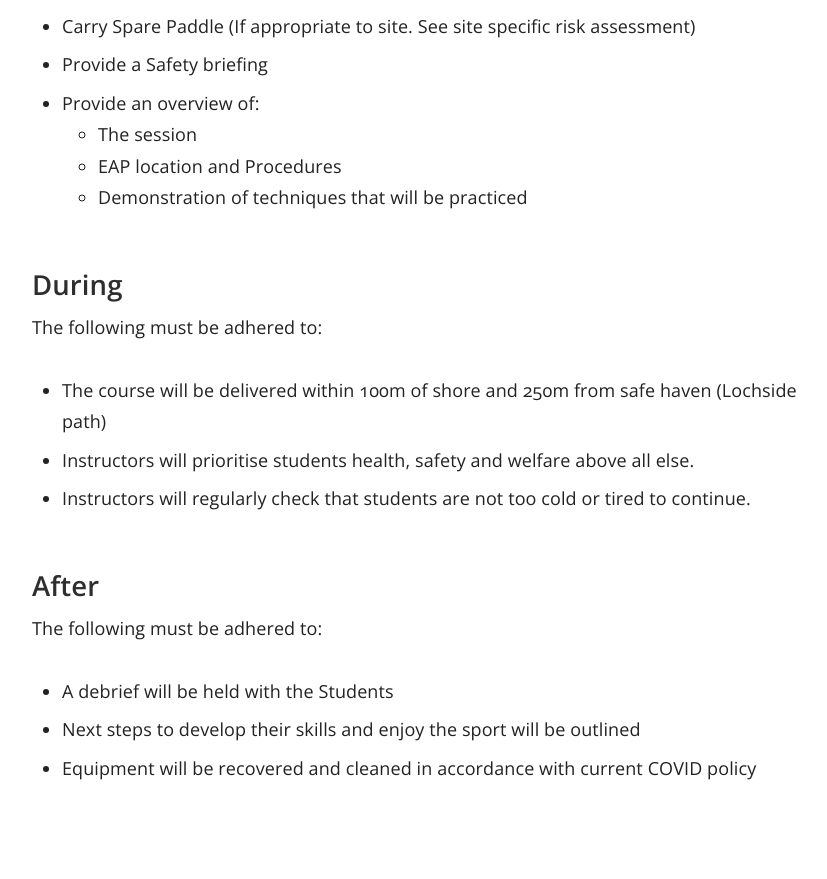
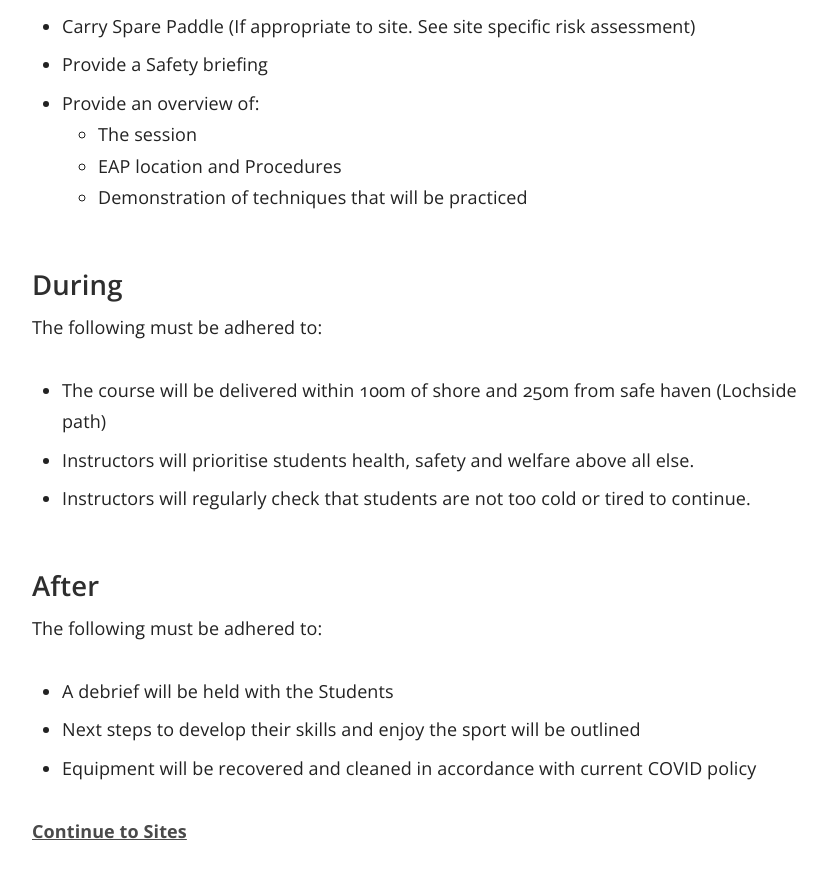
Before and after one commit to numbat70/clyde, a Jekyll site: the page built from _docs/Content/06-SUP_SOP_Courses.md, in a window 1280 px wide and 900 px high, scrolled down 1663 px. Shown: the top 879 px of the window, without its empty margins (358-1185 px from the left). Built offline with Jekyll 4.4.1, drawn with Linux system fonts in a browser that asks for light colours; before the commit the page ends 2500 px from its top, so only the background shows below that.

Commit message:
Update 06-SUP_SOP_Courses.md
mk

```diff
--- a/_docs/Content/06-SUP_SOP_Courses.md
+++ b/_docs/Content/06-SUP_SOP_Courses.md
@@ -62,3 +62,5 @@ The following must be adhered to:
 - A debrief will be held with the Students
 - Next steps to develop their skills and enjoy the sport will be outlined
 - Equipment will be recovered and cleaned in accordance with current COVID policy
+
+**[Continue to Sites](/clyde/Content/10-SUP_SOP_Sites/)**
```
